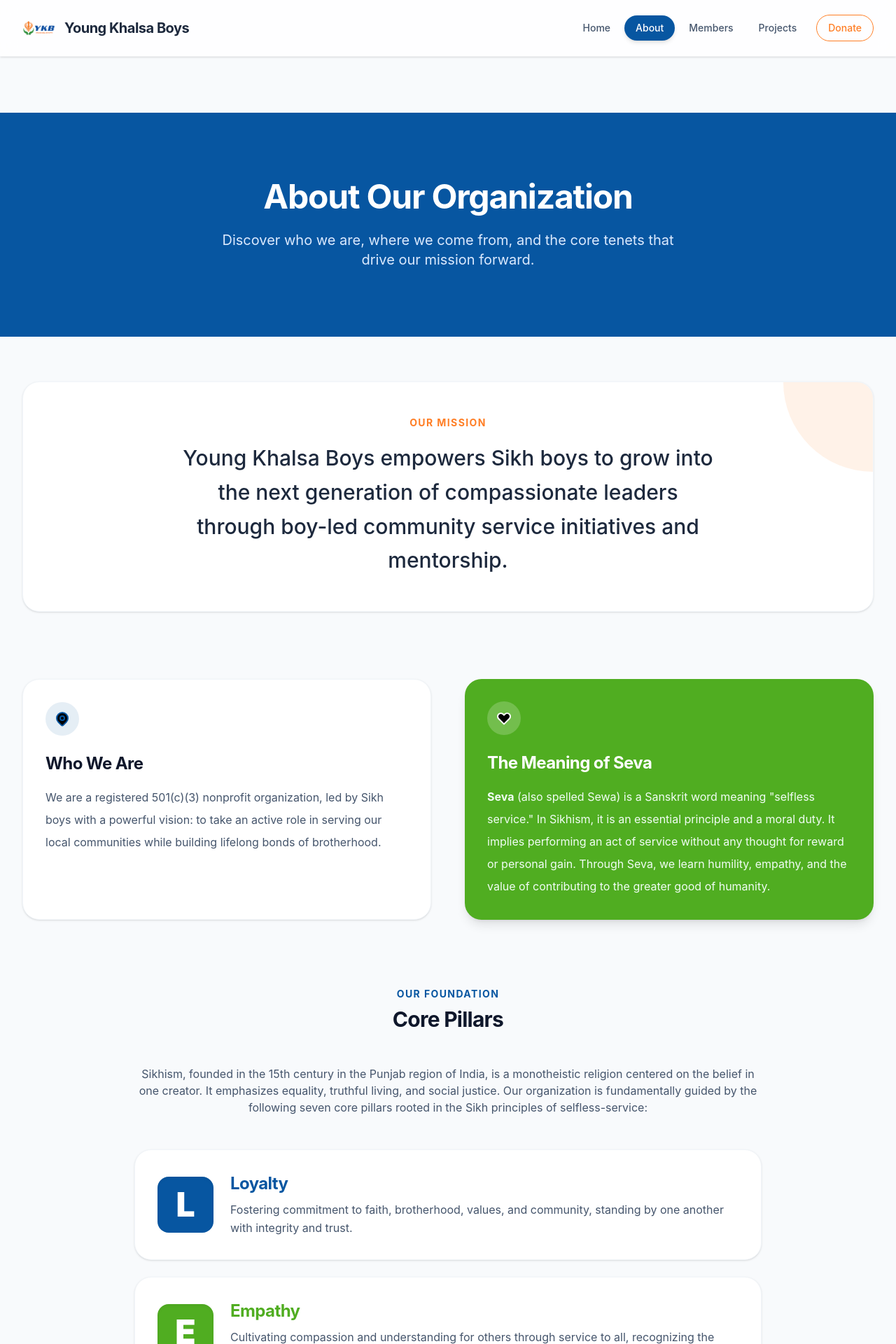
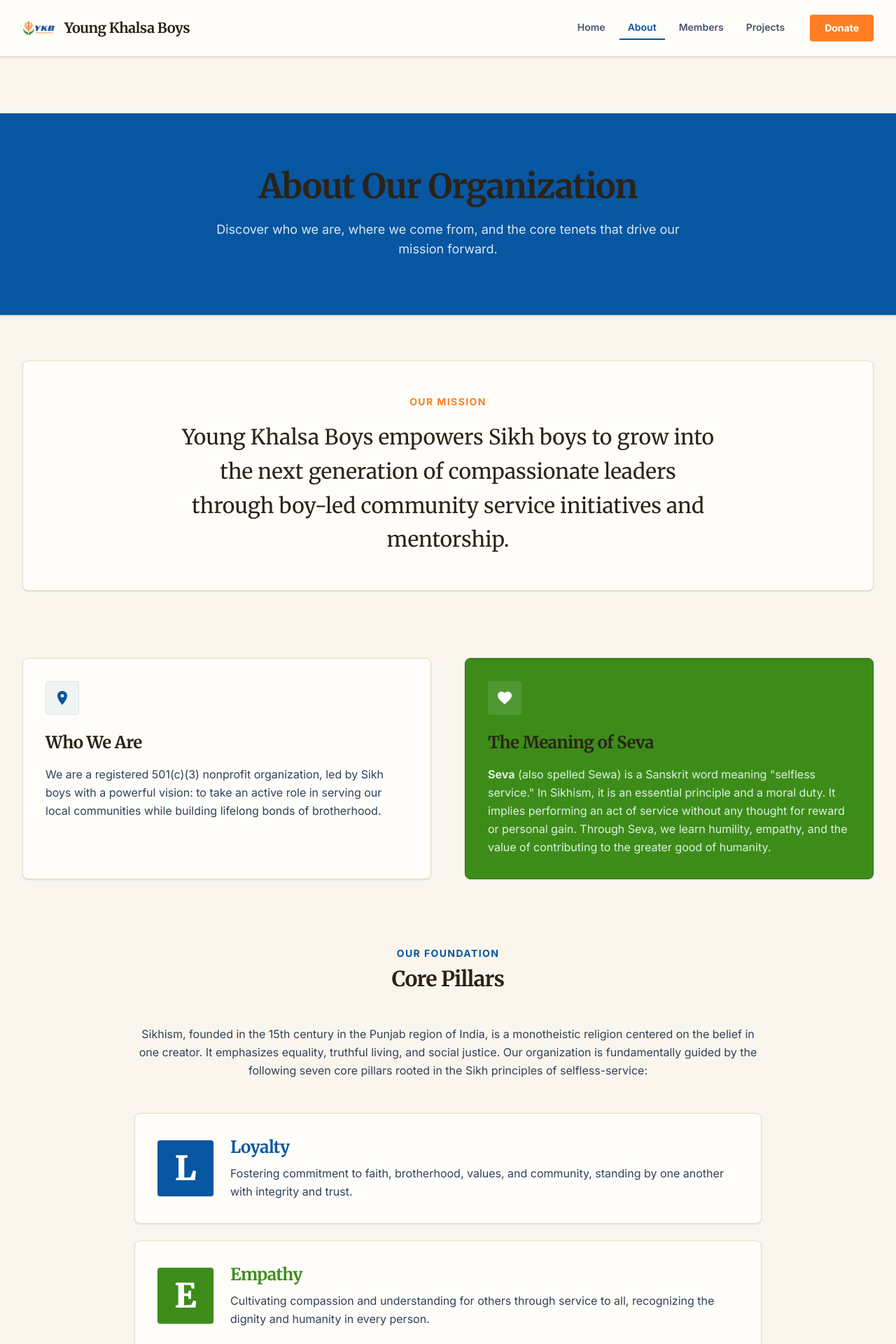
Before and after one commit to Young-Khalsa-Boys/ykb-beta, a React (Vite) app: page /about in a window 1280 px wide. Shown: the top 1920 px of the page at 70% size. Built offline with nearby package versions, Linux system fonts and the light colour scheme.

Commit message:
redesign

```diff
--- a/src/components/Navigation.tsx
+++ b/src/components/Navigation.tsx
@@ -11,7 +11,7 @@
   const location = useLocation();
 
   return (
-    <header className="sticky top-0 z-50 w-full bg-white/80 backdrop-blur-md border-b border-gray-100 shadow-sm">
+    <header className="sticky top-0 z-50 w-full bg-[#FFFDF9] border-b border-[#EADFC9] shadow-sm">
       <div className="max-w-7xl mx-auto px-4 sm:px-6 lg:px-8">
         <div className="flex justify-between items-center h-20">
           {/* Logo and Name */}
@@ -19,15 +19,15 @@
             <img
               src="/logo.png"
               alt="Young Khalsa Boys Logo"
-              className="h-12 w-auto object-contain transition-transform group-hover:scale-105"
+              className="h-12 w-auto object-contain transition-transform group-hover:scale-102"
             />
-            <span className="font-bold text-xl text-slate-800 tracking-tight hidden sm:block">
+            <span className="font-serif font-bold text-xl text-[#2B2317] tracking-tight hidden sm:block">
               Young Khalsa Boys
             </span>
           </Link>
 
           {/* Navigation Links */}
-          <nav className="hidden md:flex items-center space-x-1">
+          <nav className="hidden md:flex items-center space-x-2">
             {navLinks.map((link) => {
               const isActive = location.pathname === link.path;
               return (
@@ -35,10 +35,10 @@
                   key={link.path}
                   to={link.path}
                   className={`
-                    px-4 py-2 rounded-full text-sm font-medium transition-all duration-200
+                    px-3 py-1.5 text-sm font-semibold transition-all duration-200 border-b-2
                     ${isActive
-                      ? 'bg-[var(--ykb-blue)] text-white shadow-md'
-                      : 'text-slate-600 hover:bg-slate-100 hover:text-slate-900'}
+                      ? 'border-[var(--ykb-blue)] text-[var(--ykb-blue)]'
+                      : 'border-transparent text-slate-600 hover:text-slate-900 hover:border-[#EADFC9]'}
                   `}
                 >
                   {link.name}
@@ -51,7 +51,7 @@
               href="https://givebutter.com/young-khalsa-boys-fundraiser-bq2wmc"
               target="_blank"
               rel="noopener noreferrer"
-              className="px-4 py-2 rounded-full text-sm font-medium transition-all duration-200 text-[var(--ykb-orange)] hover:bg-[var(--ykb-orange)] hover:text-white ml-2 flex items-center justify-center border border-[var(--ykb-orange)] hover:border-transparent group"
+              className="px-5 py-2 rounded bg-[var(--ykb-orange)] hover:bg-orange-600 text-white text-sm font-bold shadow-sm transition-all duration-200 ml-4 flex items-center justify-center border border-transparent"
             >
               Donate
             </a>
@@ -63,7 +63,7 @@
               href="https://givebutter.com/young-khalsa-boys-fundraiser-bq2wmc"
               target="_blank"
               rel="noopener noreferrer"
-              className="px-4 py-2 bg-[var(--ykb-orange)] text-white rounded-full text-sm font-medium shadow-sm active:scale-95 transition-transform"
+              className="px-4 py-2 bg-[var(--ykb-orange)] hover:bg-orange-600 text-white rounded text-sm font-bold shadow-sm active:scale-98 transition-transform"
             >
               Donate
             </a>
--- a/src/index.css
+++ b/src/index.css
@@ -1,11 +1,17 @@
+@import url('https://fonts.googleapis.com/css2?family=Inter:wght@300;400;500;600;700;800&family=Merriweather:ital,wght@0,300;0,400;0,700;0,900;1,300;1,400;1,700;1,900&display=swap');
 @import "tailwindcss";
 
 @theme {
   --color-ykb-green: #50ad21;
   --color-ykb-orange: #ff7e25;
   --color-ykb-blue: #0756a1;
+  --color-ykb-cream: #FAF6EE;
+  --color-ykb-card: #FFFDF9;
+  --color-ykb-border: #EADFC9;
+  --color-ykb-dark: #19221C;
 
   --font-sans: 'Inter', system-ui, sans-serif;
+  --font-serif: 'Merriweather', Georgia, serif;
 }
 
 @layer base {
@@ -13,14 +19,18 @@
     --ykb-green: #50ad21;
     --ykb-orange: #ff7e25;
     --ykb-blue: #0756a1;
+    --ykb-cream: #FAF6EE;
+    --ykb-card: #FFFDF9;
+    --ykb-border: #EADFC9;
+    --ykb-dark: #19221C;
   }
 
   body {
-    @apply bg-slate-50 text-slate-900 antialiased font-sans;
+    @apply bg-[#FAF6EE] text-slate-800 antialiased font-sans;
     margin: 0;
   }
 
   h1, h2, h3, h4, h5, h6 {
-    @apply font-semibold tracking-tight;
+    @apply font-serif font-bold tracking-tight text-[#2B2317];
   }
 }
--- a/src/pages/About.tsx
+++ b/src/pages/About.tsx
@@ -1,11 +1,17 @@
 export default function About() {
+  const colorMap: Record<string, { bg: string; text: string }> = {
+    'var(--ykb-blue)': { bg: '#0756a1', text: '#0756a1' },
+    'var(--ykb-green)': { bg: '#3D8C1A', text: '#3D8C1A' },
+    'var(--ykb-orange)': { bg: '#E86D1A', text: '#E86D1A' },
+  };
+
   return (
-    <div className="min-h-screen bg-slate-50 pt-20 pb-24">
+    <div className="min-h-screen bg-[#FAF6EE] pt-20 pb-24">
       {/* Header */}
-      <div className="bg-[var(--ykb-blue)] text-white py-24 mb-16 px-4">
+      <div className="bg-[#0756a1] text-white py-20 mb-16 px-4 border-y border-[#EADFC9] shadow-sm">
         <div className="max-w-4xl mx-auto text-center">
-          <h1 className="text-4xl md:text-5xl font-bold mb-6">About Our Organization</h1>
-          <p className="text-xl text-blue-100 max-w-2xl mx-auto">
+          <h1 className="text-4xl md:text-5xl font-serif font-bold mb-6">About Our Organization</h1>
+          <p className="text-lg text-blue-50/90 max-w-2xl mx-auto">
             Discover who we are, where we come from, and the core tenets that drive our mission forward.
           </p>
         </div>
@@ -14,11 +20,10 @@
       <div className="max-w-7xl mx-auto px-4 sm:px-6 lg:px-8 space-y-24">
 
         {/* Mission Statement */}
-        <section className="bg-white rounded-3xl p-8 md:p-12 shadow-sm border border-slate-100 relative overflow-hidden">
-          <div className="absolute top-0 right-0 w-32 h-32 bg-[var(--ykb-orange)]/10 rounded-bl-full pointer-events-none" />
+        <section className="bg-[#FFFDF9] rounded-lg p-8 md:p-12 shadow-sm border border-[#EADFC9] relative overflow-hidden">
           <div className="max-w-3xl mx-auto text-center">
-            <h2 className="text-[var(--ykb-orange)] font-bold tracking-widest uppercase text-sm mb-4">Our Mission</h2>
-            <p className="text-2xl md:text-3xl font-medium text-slate-800 leading-relaxed">
+            <h2 className="text-[var(--ykb-orange)] font-sans font-bold tracking-widest uppercase text-sm mb-4">Our Mission</h2>
+            <p className="text-2xl md:text-3xl font-serif font-medium text-[#2B2317] leading-relaxed">
               Young Khalsa Boys empowers Sikh boys to grow into the next generation of compassionate leaders through boy-led community service initiatives and mentorship.
             </p>
           </div>
@@ -27,23 +32,23 @@
         {/* Two Column Layout for Origin & Seva */}
         <div className="grid md:grid-cols-2 gap-12">
           {/* Origin */}
-          <section className="bg-white p-8 rounded-3xl shadow-sm border border-slate-100">
-            <div className="w-12 h-12 bg-[var(--ykb-blue)]/10 rounded-full flex items-center justify-center mb-6 text-[var(--ykb-blue)]">
-              <svg className="w-6 h-6" fill="fill-current" viewBox="0 0 24 24" stroke="currentColor"><path strokeLinecap="round" strokeLinejoin="round" strokeWidth="2" d="M17.657 16.657L13.414 20.9a1.998 1.998 0 01-2.827 0l-4.244-4.243a8 8 0 1111.314 0z" /><path strokeLinecap="round" strokeLinejoin="round" strokeWidth="2" d="M15 11a3 3 0 11-6 0 3 3 0 016 0z" /></svg>
+          <section className="bg-[#FFFDF9] p-8 rounded-lg shadow-sm border border-[#EADFC9]">
+            <div className="w-12 h-12 bg-[var(--ykb-blue)]/5 rounded border border-[var(--ykb-blue)]/10 flex items-center justify-center mb-6 text-[var(--ykb-blue)]">
+              <svg className="w-6 h-6" fill="currentColor" viewBox="0 0 24 24"><path d="M12 2C8.13 2 5 5.13 5 9c0 5.25 7 13 7 13s7-7.75 7-13c0-3.87-3.13-7-7-7zm0 9.5c-1.38 0-2.5-1.12-2.5-2.5s1.12-2.5 2.5-2.5 2.5 1.12 2.5 2.5-1.12 2.5-2.5 2.5z"/></svg>
             </div>
-            <h3 className="text-2xl font-bold text-slate-900 mb-4">Who We Are</h3>
-            <p className="text-slate-600 leading-loose">
+            <h3 className="text-2xl font-serif font-bold text-[#2B2317] mb-4">Who We Are</h3>
+            <p className="text-slate-700 leading-relaxed font-sans">
               We are a registered 501(c)(3) nonprofit organization, led by Sikh boys with a powerful vision: to take an active role in serving our local communities while building lifelong bonds of brotherhood.
             </p>
           </section>
 
           {/* Definition of Sewa */}
-          <section className="bg-[var(--ykb-green)] text-white p-8 rounded-3xl shadow-lg shadow-[var(--ykb-green)]/20">
-            <div className="w-12 h-12 bg-white/20 rounded-full flex items-center justify-center mb-6">
-              <svg className="w-6 h-6" fill="black" viewBox="0 0 24 24" stroke="currentColor"><path strokeLinecap="round" strokeLinejoin="round" strokeWidth="2" d="M4.318 6.318a4.5 4.5 0 000 6.364L12 20.364l7.682-7.682a4.5 4.5 0 00-6.364-6.364L12 7.636l-1.318-1.318a4.5 4.5 0 00-6.364 0z" /></svg>
+          <section className="bg-[#3D8C1A] text-white p-8 rounded-lg shadow-sm border border-[#2e6b12]">
+            <div className="w-12 h-12 bg-white/10 rounded flex items-center justify-center mb-6">
+              <svg className="w-6 h-6" fill="currentColor" viewBox="0 0 24 24"><path d="M12 21.35l-1.45-1.32C5.4 15.36 2 12.28 2 8.5 2 5.42 4.42 3 7.5 3c1.74 0 3.41.81 4.5 2.09C13.09 3.81 14.76 3 16.5 3 19.58 3 22 5.42 22 8.5c0 3.78-3.4 6.86-8.55 11.54L12 21.35z"/></svg>
             </div>
-            <h3 className="text-2xl font-bold mb-4">The Meaning of Seva</h3>
-            <p className="text-green-50 leading-loose">
+            <h3 className="text-2xl font-serif font-bold mb-4">The Meaning of Seva</h3>
+            <p className="text-green-50/90 leading-relaxed font-sans">
               <strong>Seva</strong> (also spelled Sewa) is a Sanskrit word meaning "selfless service."
               In Sikhism, it is an essential principle and a moral duty. It implies performing an act
               of service without any thought for reward or personal gain. Through Seva, we learn humility,
@@ -55,11 +60,11 @@
         {/* YKB Pillars */}
         <section className="max-w-4xl mx-auto pb-12">
           <div className="text-center mb-12">
-            <h2 className="text-[var(--ykb-blue)] text-sm font-bold uppercase tracking-widest mb-2">Our Foundation</h2>
-            <h3 className="text-3xl font-bold text-slate-900">Core Pillars</h3>
+            <h2 className="text-[var(--ykb-blue)] text-sm font-sans font-bold uppercase tracking-widest mb-2">Our Foundation</h2>
+            <h3 className="text-3xl font-serif font-bold text-[#2B2317]">Core Pillars</h3>
           </div>
-          <div className="prose prose-lg text-slate-600 max-w-none">
-            <p className="text-center">
+          <div className="prose prose-lg text-slate-700 max-w-none">
+            <p className="text-center font-sans leading-relaxed">
               Sikhism, founded in the 15th century in the Punjab region of India, is a monotheistic religion
               centered on the belief in one creator. It emphasizes equality, truthful living, and social justice.
               Our organization is fundamentally guided by the following seven core pillars rooted in the Sikh principles of selfless-service:
@@ -73,20 +78,23 @@
                 { letter: 'E', title: 'Empowerment', desc: 'Providing mentorship and leadership opportunities that empower young boys to believe in themselves and their ability to create positive change, developing into confident, accountable leaders.', color: 'var(--ykb-green)' },
                 { letter: 'R', title: 'Resilience', desc: 'Building mental, emotional, and moral strength to face challenges with courage, perseverance, and humility.', color: 'var(--ykb-orange)' },
                 { letter: 'S', title: 'Seva (service)', desc: 'Placing selfless service at the heart of all actions, fostering a lasting dedication to serving humanity beyond self-interest.', color: 'var(--ykb-blue)' },
-              ].map((pillar, idx) => (
-                <div key={idx} className="flex items-start md:items-center flex-col md:flex-row gap-6 bg-white p-6 md:p-8 rounded-3xl border border-slate-100 shadow-sm hover:shadow-lg transition-all duration-300 hover:-translate-y-1">
+              ].map((pillar, idx) => {
+                const colors = colorMap[pillar.color] || { bg: '#666', text: '#666' };
+                return (
+                  <div key={idx} className="flex items-start md:items-center flex-col md:flex-row gap-6 bg-[#FFFDF9] p-6 md:p-8 rounded-lg border border-[#EADFC9] shadow-sm">
                     <div
-                    className="flex-shrink-0 w-16 h-16 md:w-20 md:h-20 rounded-2xl flex items-center justify-center text-4xl md:text-5xl font-black text-white shadow-inner"
-                    style={{ backgroundColor: pillar.color }}
+                      className="flex-shrink-0 w-16 h-16 md:w-20 md:h-20 rounded flex items-center justify-center text-4xl md:text-5xl font-serif font-black text-white shadow-sm"
+                      style={{ backgroundColor: colors.bg }}
                     >
                       {pillar.letter}
                     </div>
                     <div>
-                    <h4 className="font-bold text-2xl mb-2" style={{ color: pillar.color }}>{pillar.title}</h4>
-                    <p className="text-slate-600 leading-relaxed m-0">{pillar.desc}</p>
+                      <h4 className="font-serif font-bold text-2xl mb-2 animate-none" style={{ color: colors.text }}>{pillar.title}</h4>
+                      <p className="text-slate-700 leading-relaxed m-0 font-sans">{pillar.desc}</p>
                     </div>
                   </div>
-              ))}
+                );
+              })}
             </div>
           </div>
         </section>
```
Also changed, not shown: src/components/Footer.tsx (+10 -10 lines), src/pages/Home.tsx (+41 -33 lines), src/pages/Members.tsx (+8 -4 lines), src/pages/Projects.tsx (+9 -5 lines). Lines whose indentation alone changed are shown as unchanged.
